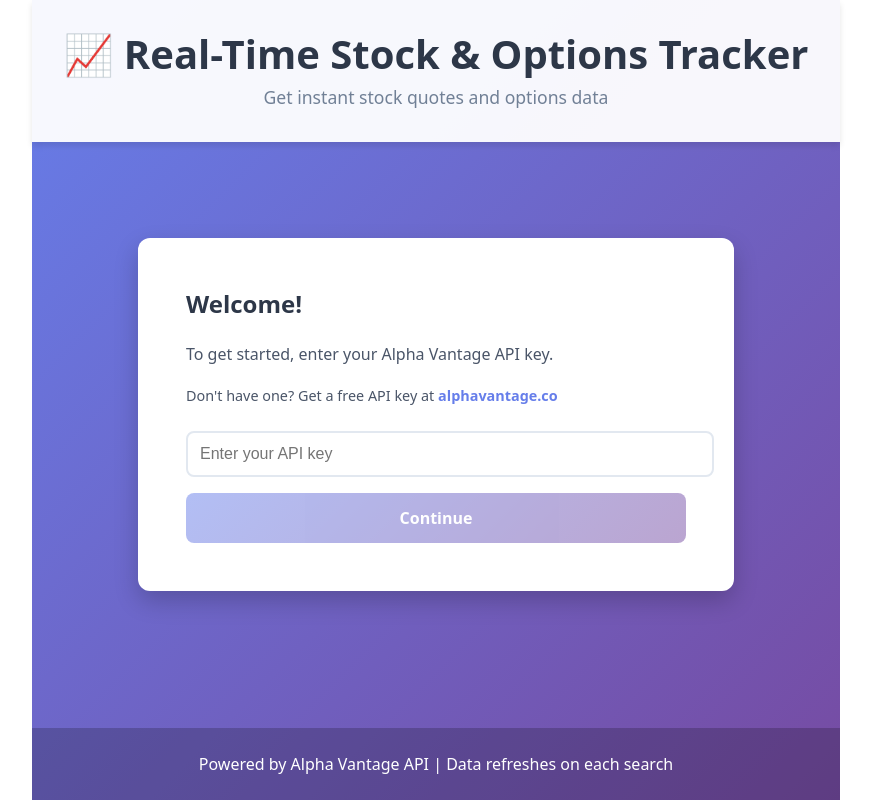
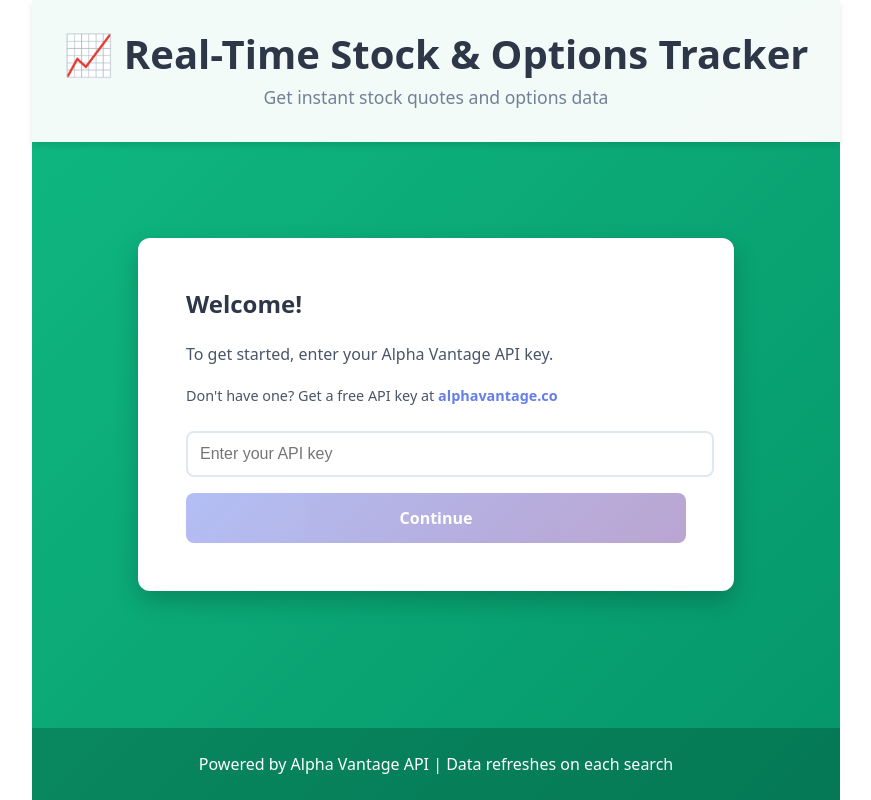
Before and after one commit to rishijajee/finance-app, a React (Vite) app: page / in a window 1280 px wide. Shown: the whole page, without its empty margins (204-1075 px from the left). Built offline with nearby package versions, Linux system fonts and the light colour scheme.

Commit message:
first commit

```diff
--- a/src/App.css
+++ b/src/App.css
@@ -9,7 +9,7 @@
   min-height: 100vh;
   display: flex;
   flex-direction: column;
-  background: linear-gradient(135deg, #667eea 0%, #764ba2 100%);
+  background: linear-gradient(135deg, #10b981 0%, #059669 100%);
 }
 
 /* Header */
```
